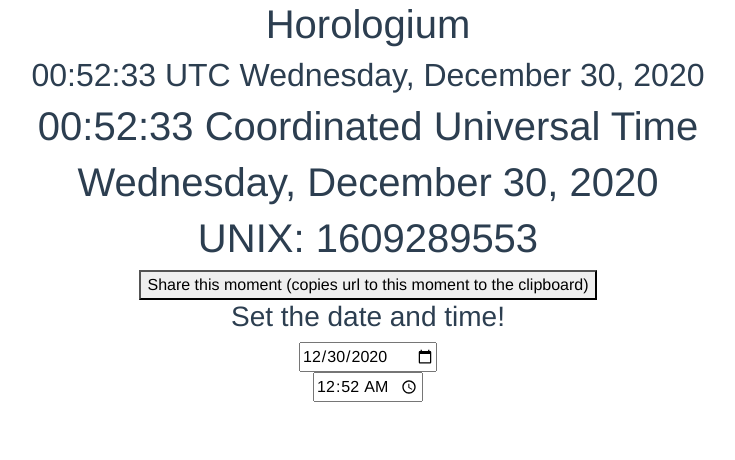
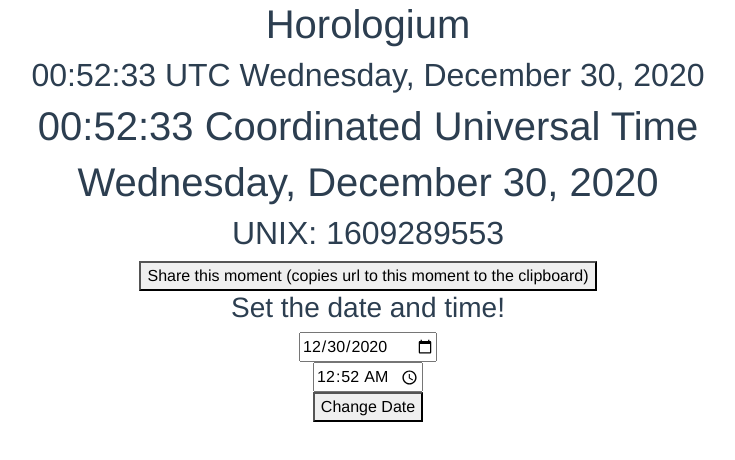
Before and after one commit to donovanrichardson/horologium, a Vue app: page / in a window 1280 px wide. Shown: the top 460 px of the page, without its empty margins (272-1007 px from the left). Built offline with nearby package versions, Linux system fonts and the light colour scheme.

Commit message:
change time and date

```diff
--- a/src/views/Horologium.vue
+++ b/src/views/Horologium.vue
@@ -7,16 +7,16 @@
             {{chosenTime}}
         </h1>
         <h1>
-            {{chosenDay}}
+            {{chosenDate}}
         </h1>
         <div v-if="localZone != timezone">
             <h2>
                 {{localString}}
             </h2>
         </div>
-        <h1>
+        <h2>
             {{unixString}}
-        </h1>
+        </h2>
         <button v-on:click="share">
             Share this moment (copies url to this moment to the clipboard)
         </button>
@@ -24,18 +24,26 @@
             <h3>
                 Set the date and time!
             </h3>
-            <div id='datetime-edit' v-on:click="clicky">
+            <form id='datetime-edit' v-on:submit.prevent="changeTime">
                 <div>
-                    <input type="date" :value="time.toFormat('yyyy-MM-dd')"/>
+                    <input type='date' v-model="selectedDate"/>
                 </div>
                 <div>
-                    <input type="time" :value="time.toFormat('HH:mm')"/>
+                    <input type="time" v-model="selectedTime"/>
                 </div>
-            </div>
-
+                <button>Change Date</button>
+            </form>
+            <button :class="{hidden: !fixed}" @click="()=> {this.fixed=false; this.startClockIfNotFixed()}">
+                Set Current Time
+            </button>
         </div>
     </div>
 </template>
+<style scoped>
+.hidden{
+    visibility:hidden;
+}
+</style>
 
 <script>
 import { DateTime, Settings, IANAZone } from "luxon";
@@ -67,23 +75,21 @@ export default {
             this.time = DateTime.fromObject({zone:this.timezone})
             this.fixed = false
         }
+        this.selectedDate = this.time.toFormat('yyyy-MM-dd')
+        this.selectedTime = this.time.toFormat('HH:mm')
+        console.log("it ran", this.selectedTime);
 
 
-        if(!this.fixed){
-            const startOfSecond = this.time.plus({seconds:1}).startOf('second') + 1 - this.time
-            setTimeout(()=>{
-                this.time = DateTime.fromObject({zone:this.timezone}) //maybe put this starting at if(!timestring || this.time.invalid){; abstract the time assignment
-                setInterval(()=>{
-                    this.time = DateTime.fromObject({zone:this.timezone})
-                },1000)
-            },startOfSecond)
-        }
+        this.startClockIfNotFixed()
     },
     name: "Horologium",
     data:function(){
         return {
                 time:null,
                 timezone:null,
+                selectedDate:null,
+                selectedTime:null,
+                clockBattery:null,
                 original:Math.floor(4.5)
                 //for some reason, commenting out time and timezone prevents the every-second updating
             }
@@ -96,7 +102,7 @@ export default {
         chosenTime(){
             return this.time.toLocaleString(DateTime.TIME_24_WITH_LONG_OFFSET)
         },
-        chosenDay(){
+        chosenDate(){
             return this.time.toLocaleString(DateTime.DATE_HUGE)
         },
         localString(){
@@ -115,6 +121,22 @@ export default {
         },
         clicky: function(e){
             console.log("ive been clicked")
+        },
+        startClockIfNotFixed: function(){
+            if(!this.fixed){
+                const startOfSecond = this.time.plus({seconds:1}).startOf('second') + 1 - this.time
+                setTimeout(()=>{
+                    this.time = DateTime.fromObject({zone:this.timezone}) //maybe put this starting at if(!timestring || this.time.invalid){; abstract the time assignment
+                    this.clockBattery = setInterval(()=>{
+                        this.time = DateTime.fromObject({zone:this.timezone})
+                    },1000)
+                },startOfSecond)
+            }
+        },
+        changeTime: function(e){
+            clearInterval(this.clockBattery)
+            this.fixed = true
+            this.time = DateTime.fromFormat(`${this.selectedDate} ${this.selectedTime}`,'yyyy-MM-dd HH:mm',{zone:this.timezone})
         }
     }
 }
```
